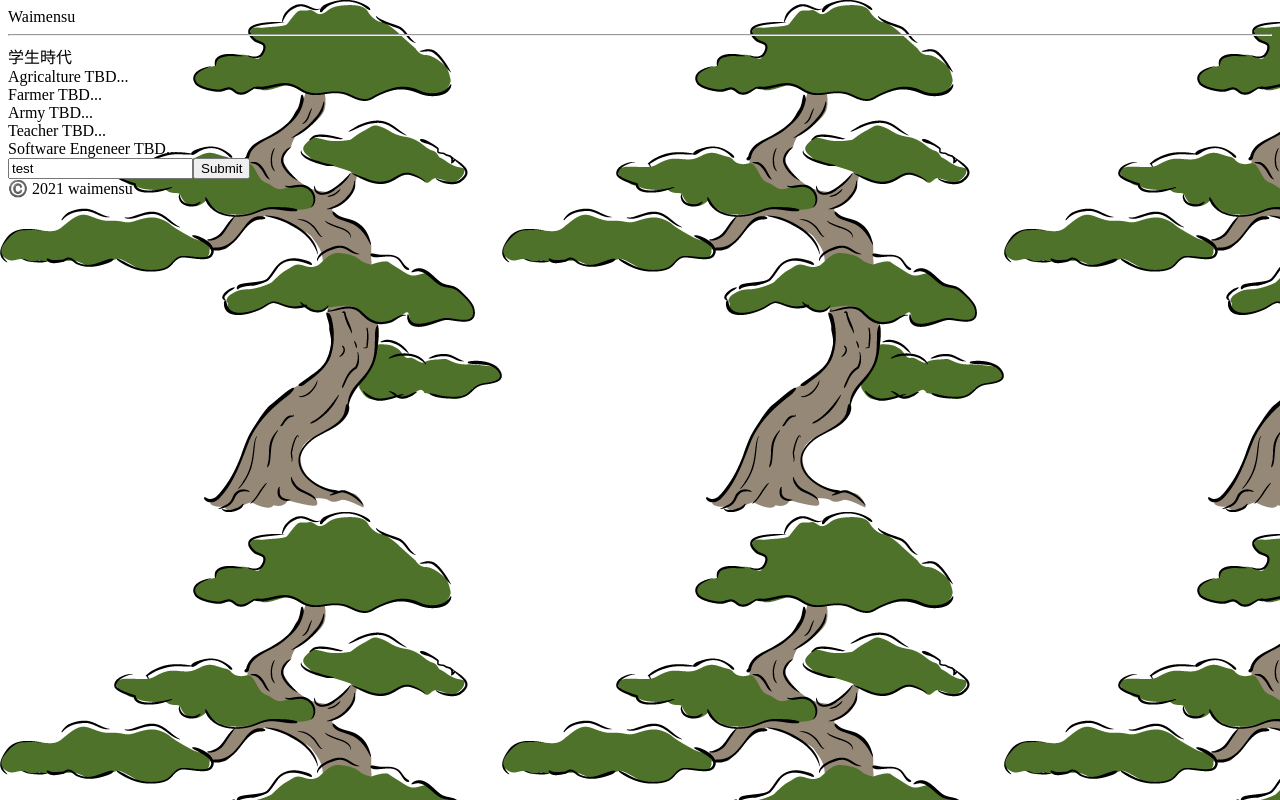
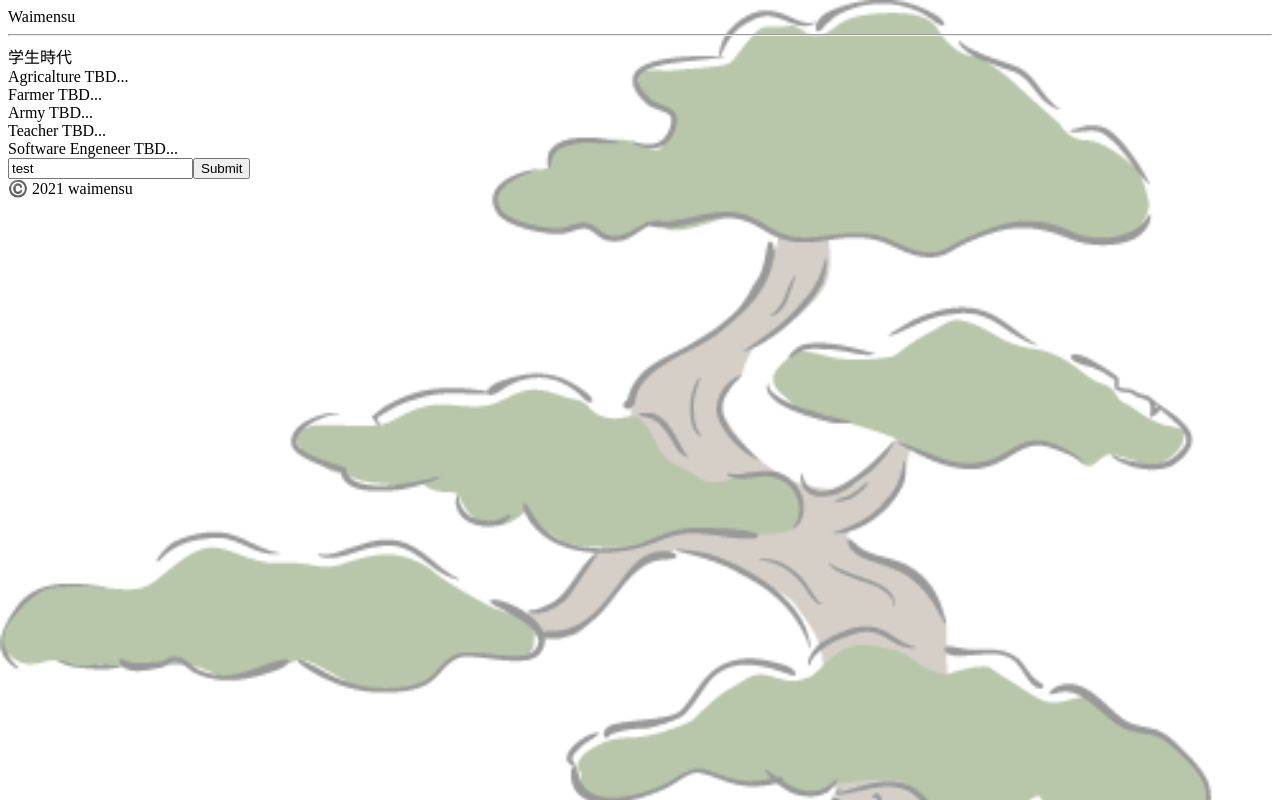
Before and after one commit to zahmis/waimensu, a Next.js app: page / in a window 1280 px wide. Built offline with nearby package versions, Linux system fonts and the light colour scheme; no server answers; the database is empty.

Commit message:
fix background opacity

```diff
--- a/style/base.scss
+++ b/style/base.scss
@@ -1,3 +1,7 @@
 body {
   background-image: url('../image/bg.png');
+  background-repeat: no-repeat;
+  background-size: cover;
+  background-color: rgba(255, 255, 255, 0.6);
+  background-blend-mode: lighten;
 }
```
Also changed, not shown: image/bg2.png (added), image/matu.svg (added).
